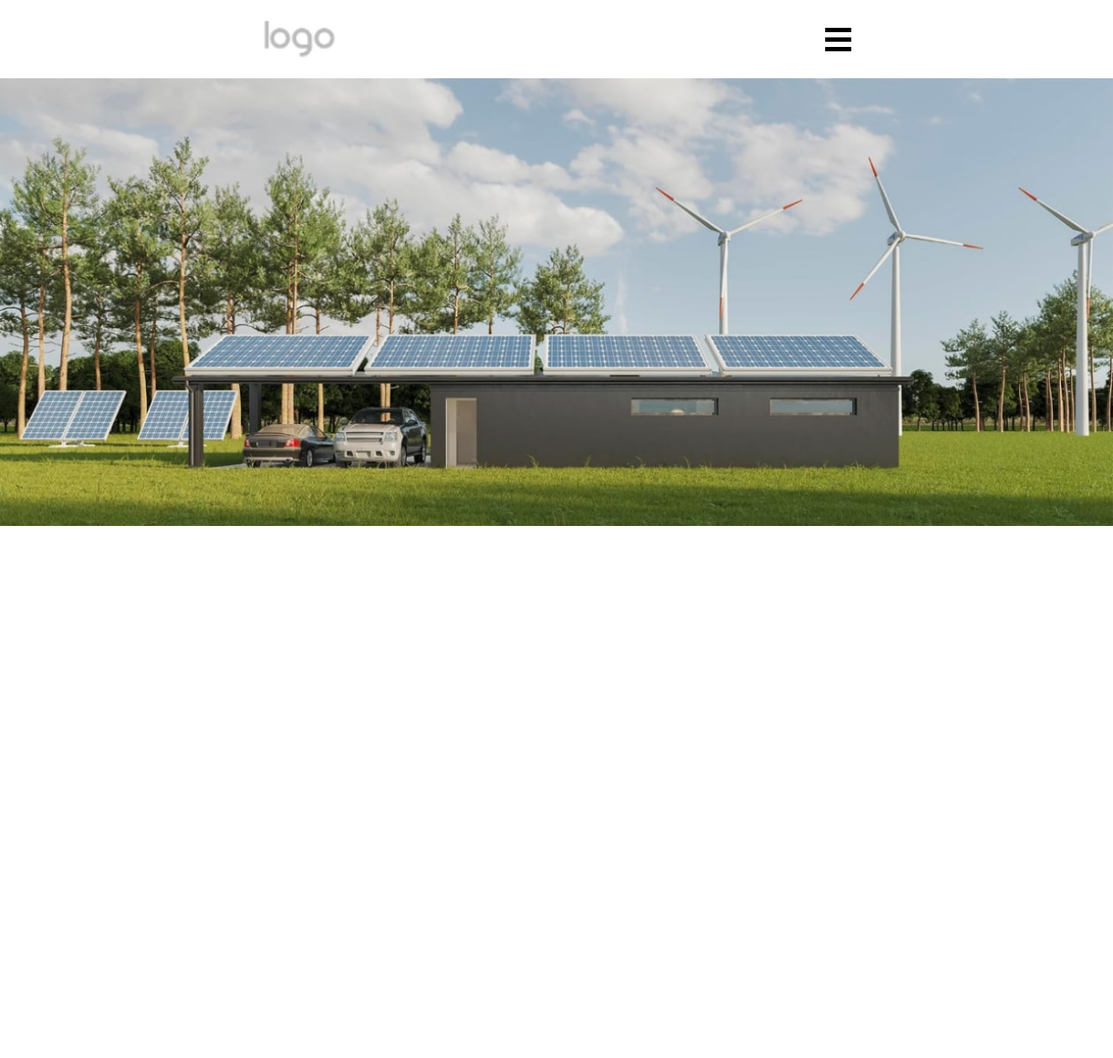
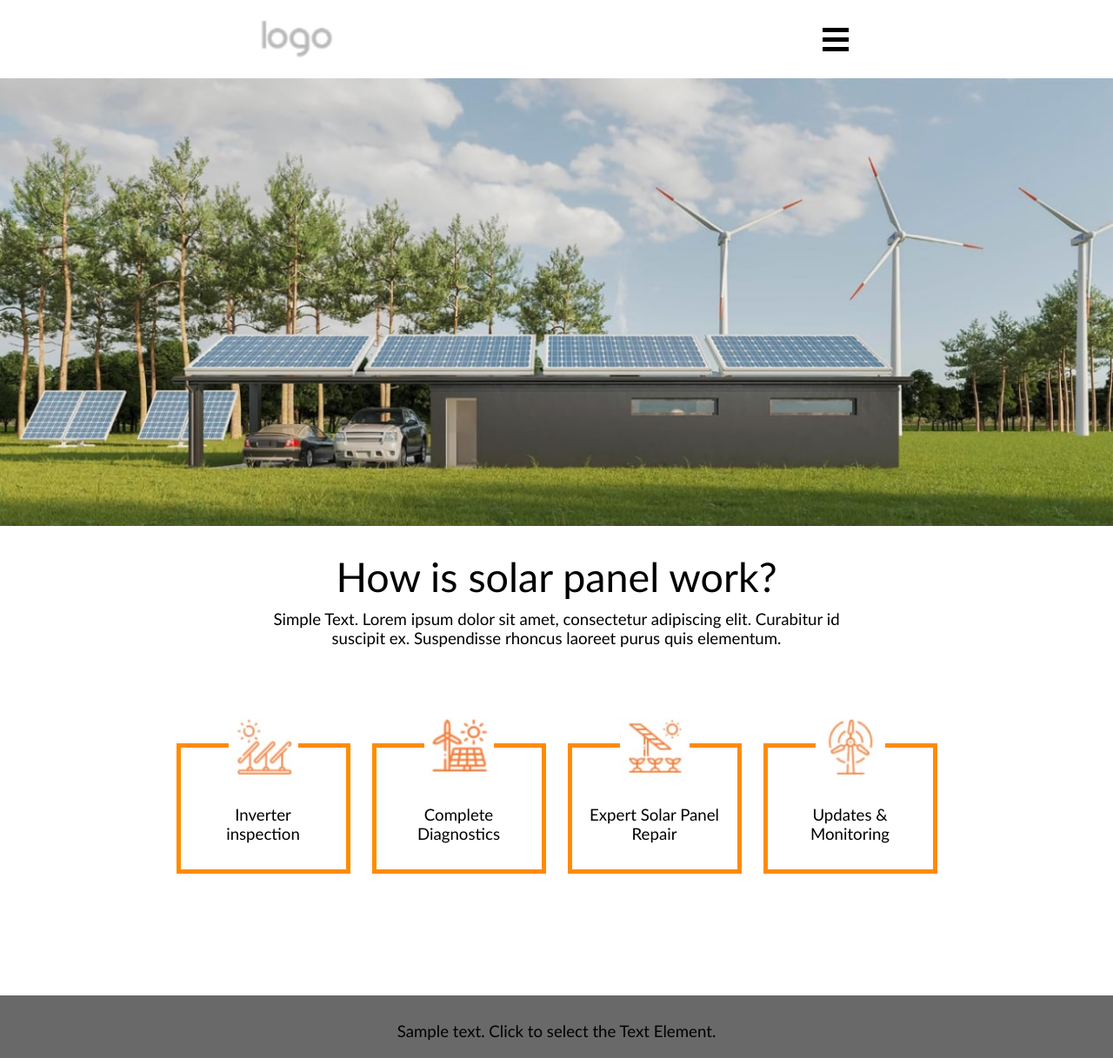
Before and after one commit to I-delver-I/web-lab-4, a plain HTML site: page index.html in a window 1280 px wide. Shown: the whole page at 87% size. Before the commit the page ends 800 px from the top, so only its background shows below. Drawn offline with Linux system fonts and the light colour scheme.

Commit message:
Made labwork

```diff
--- /dev/null
+++ b/css/style.css
@@ -0,0 +1,150 @@
+* {
+    box-sizing: border-box;
+    margin: 0;
+}
+
+body {
+    min-height: 100vh;
+}
+
+header {
+    display: flex;
+    justify-content: space-around;
+    align-items: center;
+    padding: 20px;
+}
+
+main {
+    height: auto;
+    display: flex;
+    align-items: center;
+    flex-direction: column;
+}
+
+footer {
+    background-color: dimgray;
+    padding: 20px;
+    height: auto;
+}
+
+.collapsible-menu {
+    display: flex;
+    justify-content: center;
+    flex-direction: column;
+    align-items: center;
+    cursor: pointer;
+    border: none;
+    background-color: white;
+    position: relative;
+}
+
+.active, .collapsible-menu:hover {
+    background-color: orangered;
+}
+
+.menu__content {
+    position: absolute;
+    top: 0;
+    right: 0;
+    transform: translate(100%, 0);
+    display: none;
+    flex-direction: column;
+    background-color: green;
+}
+
+.collapsible-menu__rectangle {
+    background: black;
+    width: 30px;
+    height: 5px;
+    margin: 3px;
+}
+
+.collapsible-menu__item {
+    height: 30px;
+    width: 100px;
+    border: 3px solid darkslategray;
+}
+
+.content-wrapper {
+    padding: 30px;
+    display: flex;
+    flex-direction: column;
+    align-items: center;
+}
+
+p.content__description {
+    align-self: center;
+}
+
+.services-scope {
+    display: grid;
+    grid-template-columns: repeat(4, 200px);
+    margin: 60px 0;
+    justify-content: space-between;
+    column-gap: 25px;
+}
+
+.service {
+    margin: 50px 0;
+    border: 5px solid darkorange;
+    height: 150px;
+    width: 200px;
+    position: relative;
+    display: flex;
+    justify-content: center;
+    padding-bottom: 30px;
+}
+
+.service:hover {
+    transform: scale(1.2);
+    transition: .3s, -webkit-mask-size .3s .3s;
+}
+
+img.service__img {
+    height: 70px;
+    width: 80px;
+    position: absolute;
+    transform: translate(0, -50%);
+}
+
+img.building {
+    width: 100%;
+    height: 100%;
+}
+
+img.logo {
+    height: 50px;
+}
+
+h1 {
+    font-family: Calibri, serif;
+    font-weight: 300;
+    text-align: center;
+    font-size: 35pt;
+}
+
+p {
+    text-align: center;
+    font-family: Calibri, serif;
+    margin-top: 10px;
+    font-size: 14pt;
+    align-self: flex-end;
+}
+
+@media screen and (max-width: calc(200px * 2 + 25px + 2 * 30px)) {
+    .services-scope {
+        grid-template-columns: 200px;
+        grid-template-rows: repeat(4, 150px);
+        row-gap: 60px;
+    }
+}
+
+@media screen
+    and (min-width: calc(200px * 2 + 25px + 2 * 30px))
+    and (max-width: calc(200px * 4 + 25px * 3 + 2 * 30px)) {
+    .services-scope {
+        grid-template-columns: repeat(2, 200px);
+        grid-template-rows: repeat(2, 150px);
+        row-gap: 60px;
+    }
+}
--- a/index.html
+++ b/index.html
@@ -3,21 +3,85 @@
 <head>
     <meta charset="UTF-8">
     <title>Solar panels</title>
-    <link rel="stylesheet" href="styles/style.css">
+    <link rel="stylesheet" href="css/style.css">
 </head>
 <body>
     <header>
         <img class="logo" src="img/logo.jpg" alt="Logo">
 
-        <div class="rectangles-container">
-            <div class="rectangle"></div>
-            <div class="rectangle"></div>
-            <div class="rectangle"></div>
-        </div>
+        <button class="collapsible-menu">
+            <div class="collapsible-menu__rectangle"></div>
+            <div class="collapsible-menu__rectangle"></div>
+            <div class="collapsible-menu__rectangle"></div>
+
+            <div class="menu__content">
+                <div class="collapsible-menu__item">
+
+                </div>
+
+                <div class="collapsible-menu__item">
+
+                </div>
+
+                <div class="collapsible-menu__item">
+
+                </div>
+            </div>
+        </button>
     </header>
 
     <main>
         <img class="building" src="img/solar-building.jpg" alt="Solar-building">
+
+        <div class="content-wrapper">
+            <h1>How is solar panel work?</h1>
+            <p class="content__description">
+                Simple Text. Lorem ipsum dolor sit amet, consectetur adipiscing elit. Curabitur id <br>
+                suscipit ex. Suspendisse rhoncus laoreet purus quis elementum.
+            </p>
+
+            <div class="services-scope">
+                <div class="service">
+                    <img class="service__img" src="img/service1.jpg" alt="Service 1">
+                    <p>
+                        Inverter <br>
+                        inspection
+                    </p>
+                </div>
+
+                <div class="service">
+                    <img class="service__img" src="img/service2.jpg" alt="Service 2">
+                    <p>
+                        Complete <br>
+                        Diagnostics
+                    </p>
+                </div>
+
+                <div class="service">
+                    <img class="service__img" src="img/service3.jpg" alt="Service 3">
+                    <p>
+                        Expert Solar Panel <br>
+                        Repair
+                    </p>
+                </div>
+
+                <div class="service">
+                    <img class="service__img" src="img/service4.jpg" alt="Service 4">
+                    <p>
+                        Updates & <br>
+                        Monitoring
+                    </p>
+                </div>
+            </div>
+        </div>
     </main>
+
+    <footer>
+        <p class="clickable-text clickable-target">
+            Sample text. Click to select the Text Element.
+        </p>
+    </footer>
+
+    <script src="js/script.js"></script>
 </body>
 </html>
--- /dev/null
+++ b/js/script.js
@@ -0,0 +1,50 @@
+let menu = document.querySelector(".collapsible-menu");
+menu.addEventListener("click", openCloseMenu);
+
+let clickableText = document.querySelector('.clickable-text');
+clickableText.addEventListener('click', () => selectText('.clickable-target'));
+
+
+function openCloseMenu()
+{
+    let content = this.lastElementChild;
+
+    if (content.style.display === "flex")
+    {
+        content.style.display = "none";
+    }
+    else
+    {
+        content.style.display = "flex";
+    }
+}
+
+function selectText(targetClass) {
+    let sel, range;
+    let el = document.querySelector(".clickable-text");
+
+    if (window.getSelection && document.createRange)
+    {
+        sel = window.getSelection();
+
+        if (sel.toString() == '')
+        {
+            window.setTimeout(function () {
+                range = document.createRange();
+                range.selectNodeContents(el);
+                sel.removeAllRanges();
+                sel.addRange(range);
+            }, 1);
+        }
+        else if (document.selection) {
+            sel = document.selection.createRange();
+
+            if (sel.text == '')
+            {
+                range = document.body.createTextRange();
+                range.moveToElementText(el);
+                range.select();
+            }
+        }
+    }
+}
--- a/styles/style.css
+++ /dev/null
@@ -1,34 +0,0 @@
-body {
-    width: 100vw;
-    margin: 0;
-}
-
-header {
-    display: flex;
-    justify-content: space-around;
-    align-items: center;
-    padding: 20px;
-}
-
-.rectangles-container {
-    display: flex;
-    justify-content: center;
-    flex-direction: column;
-    align-items: center;
-}
-
-.rectangle {
-    background: black;
-    width: 30px;
-    height: 5px;
-    margin: 3px;
-}
-
-img.building {
-    width: 100%;
-    height: 100%;
-}
-
-img.logo {
-    height: 50px;
-}
```
Also changed, not shown: img/service1.jpg (added), img/service2.jpg (added), img/service3.jpg (added), img/service4.jpg (added).
